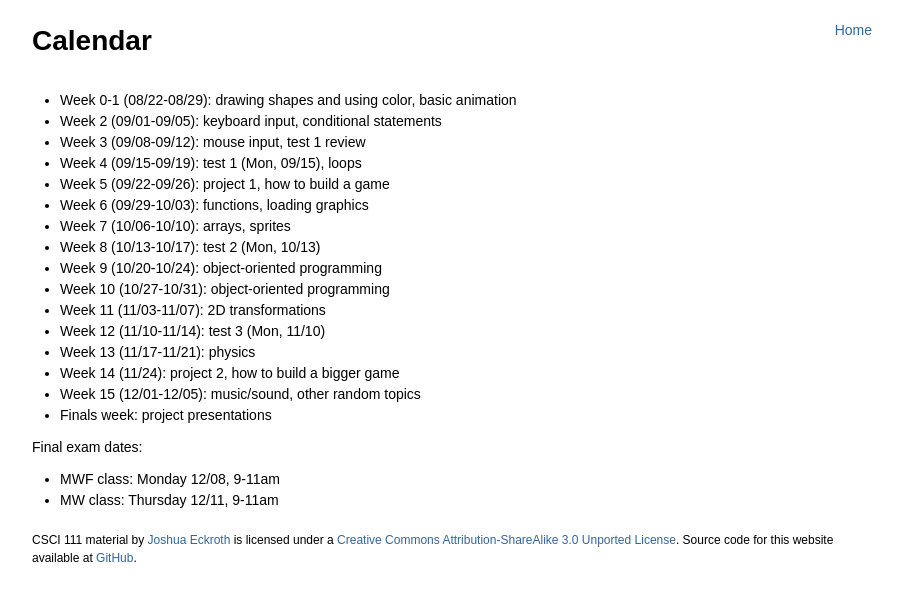
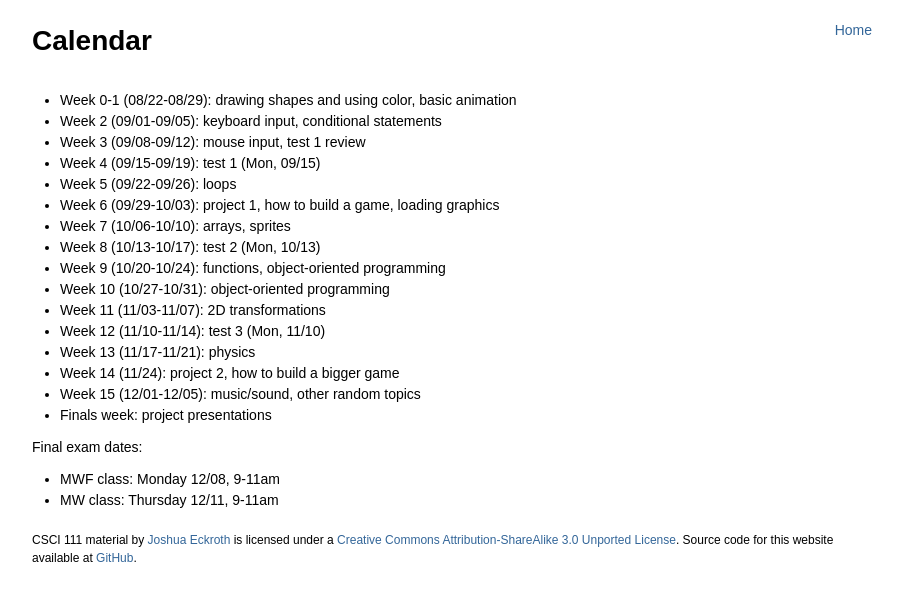
Before and after one commit to joshuaeckroth/csci111-website, a Jekyll site: the page built from guides/_posts/2014-08-11-calendar.markdown, in a window 1280 px wide. Shown: the top 601 px of the page, without its empty margins (183-1086 px from the left). Built offline with Jekyll 4.4.1, drawn with Linux system fonts in a browser that asks for light colours; Markdown is read by kramdown in place of the engine named in the settings.

```diff
--- a/guides/_posts/2014-08-11-calendar.markdown
+++ b/guides/_posts/2014-08-11-calendar.markdown
@@ -8,12 +8,12 @@ title: Calendar
 - Week 0-1 (08/22-08/29): drawing shapes and using color, basic animation
 - Week 2 (09/01-09/05): keyboard input, conditional statements
 - Week 3 (09/08-09/12): mouse input, test 1 review
-- Week 4 (09/15-09/19): test 1 (Mon, 09/15), loops
-- Week 5 (09/22-09/26): project 1, how to build a game
-- Week 6 (09/29-10/03): functions, loading graphics
+- Week 4 (09/15-09/19): test 1 (Mon, 09/15)
+- Week 5 (09/22-09/26): loops
+- Week 6 (09/29-10/03): project 1, how to build a game, loading graphics
 - Week 7 (10/06-10/10): arrays, sprites
 - Week 8 (10/13-10/17): test 2 (Mon, 10/13)
-- Week 9 (10/20-10/24): object-oriented programming
+- Week 9 (10/20-10/24): functions, object-oriented programming
 - Week 10 (10/27-10/31): object-oriented programming
 - Week 11 (11/03-11/07): 2D transformations
 - Week 12 (11/10-11/14): test 3 (Mon, 11/10)
```
